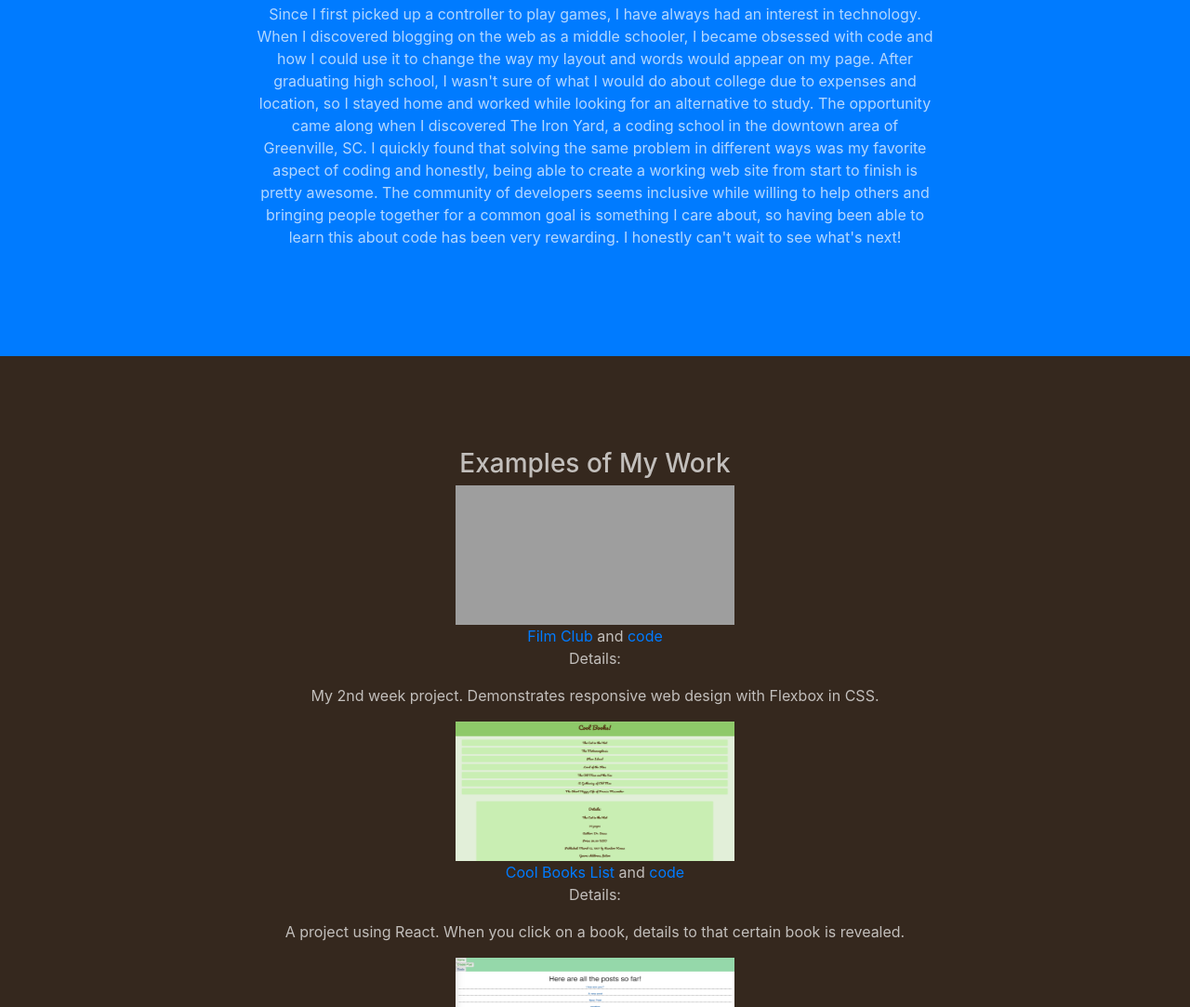
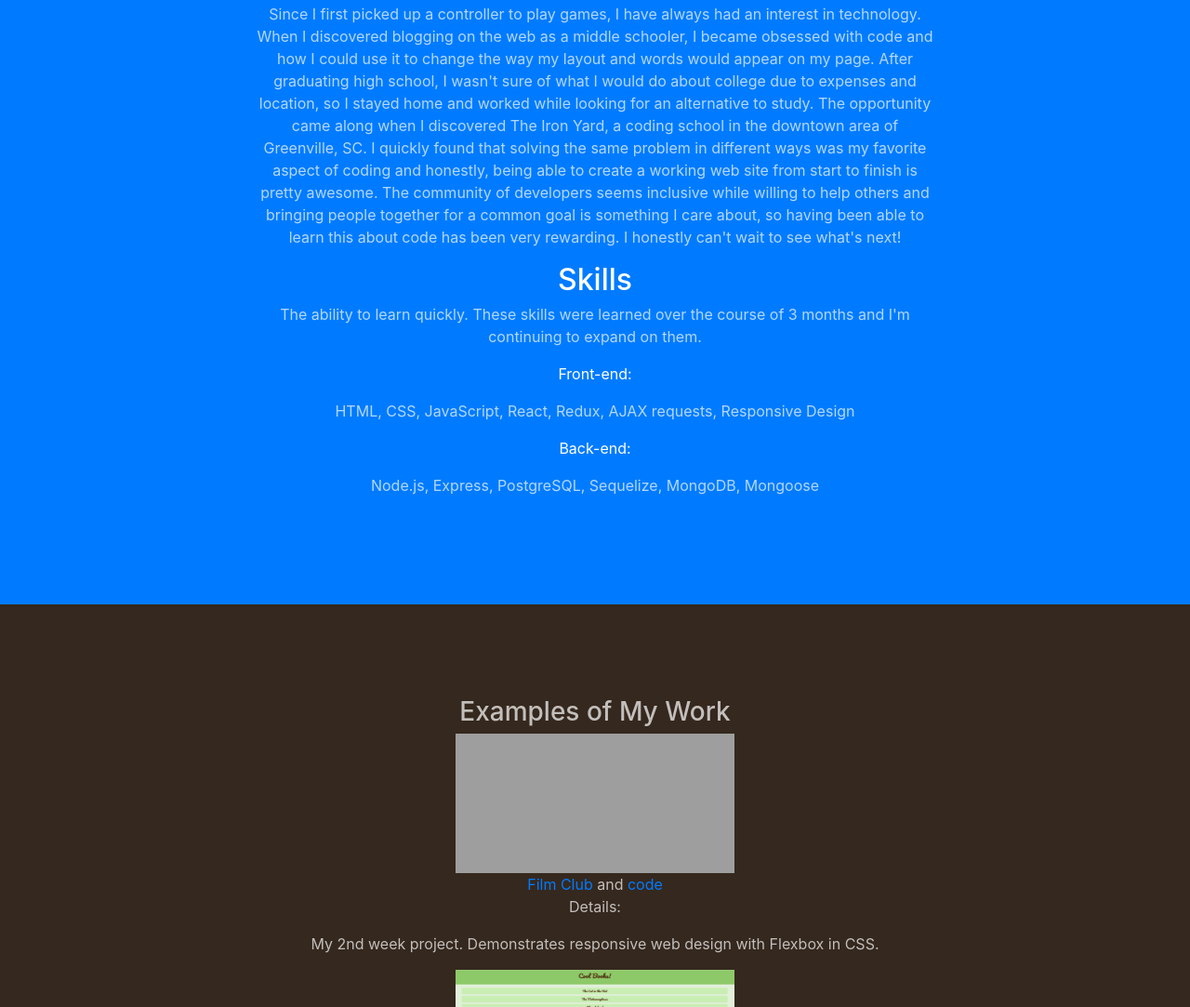
Before and after one commit to anniemaejenkins/Portfolio, a website with bundled scripts: page index.html in a window 1280 px wide. Shown: the part 965-2048 px from the top of the page at 93% size. Built offline with nearby package versions, Linux system fonts and the light colour scheme; grey boxes are pictures that could not be loaded.

Commit message:
added skills

```diff
--- a/index.html
+++ b/index.html
@@ -76,6 +76,19 @@
               The community of developers seems inclusive while willing to help others and bringing people together for a common goal
               is something I care about, so having been able to learn this about code has been very rewarding. I honestly
               can't wait to see what's next!</p>
+            <h2 class="section-heading text-white">Skills</h2>
+            <p class="text-faded">
+              The ability to learn quickly. These skills were learned over the course of 3 months and I'm continuing
+              to expand on them.
+            </p>
+            <p class="text-white">Front-end:</p>
+            <p class="text-faded">
+              HTML, CSS, JavaScript, React, Redux, AJAX requests, Responsive Design
+            </p>
+            <p class="text-white">Back-end:</p>
+            <p class="text-faded">
+               Node.js, Express, PostgreSQL, Sequelize, MongoDB, Mongoose
+            </p>
           </div>
         </div>
       </div>
```
Lines whose indentation alone changed are shown as unchanged.
